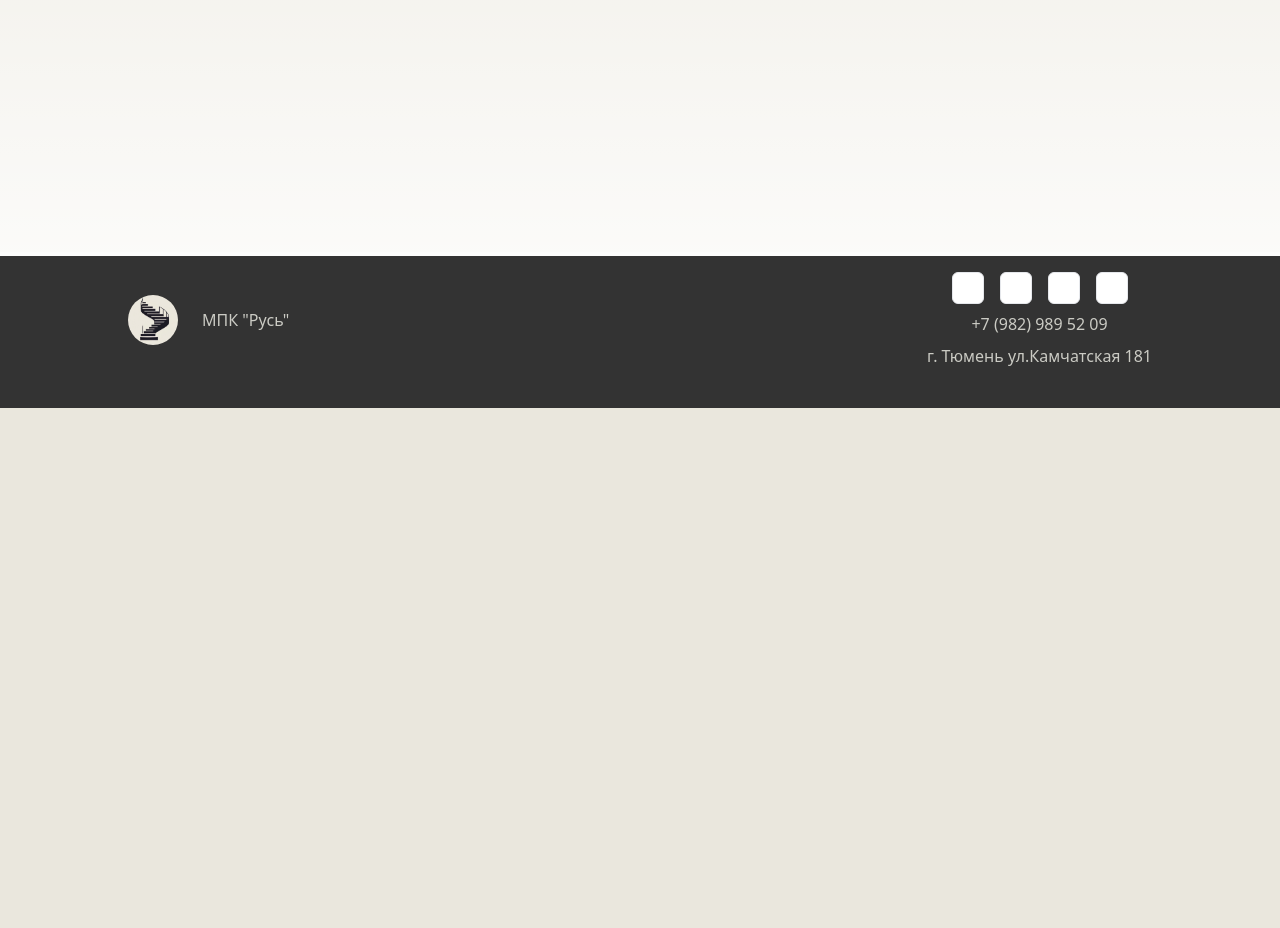
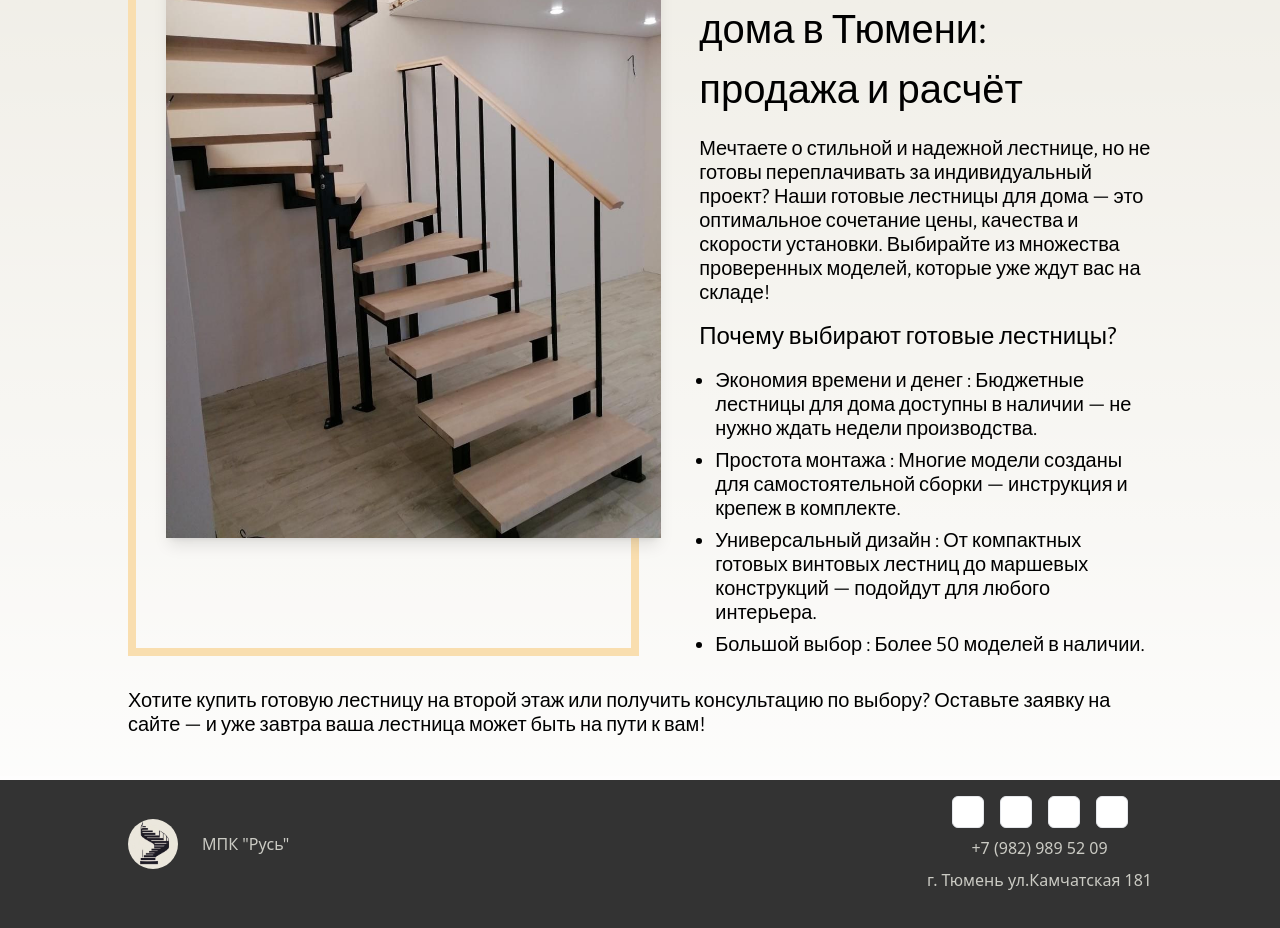
Before and after one commit to SadreevArtem/stairs_tmn, a Next.js app: page /econom in a window 1280 px wide. Before the commit this address had no page. Shown: the part 460-1388 px from the top of the page. Before the commit the page ends 868 px from the top, so only its background shows below. Built offline with nearby package versions, Linux system fonts and the light colour scheme; some icons are missing.

Commit message:
page-econom

```diff
--- /dev/null
+++ b/pages/econom/index.tsx
@@ -0,0 +1,115 @@
+import { AppHead } from "@/shared/components/AppHead";
+import { InfoCards } from "@/shared/components/InfoCards";
+import { Navigation } from "@/shared/components/Navigation/Navigation";
+import clsx from "clsx";
+import { Bitter } from "next/font/google";
+import Image from "next/image";
+
+const inter = Bitter({ subsets: ["latin"] });
+
+export default function Econom() {
+  const MetaData = {
+    title:
+      "Готовые Лестницы в Тюмени — Купить Бюджетные Лестницы для Дома и Дачи | МПК Русь",
+    description:
+      "Продаём готовые лестницы на второй этаж, винтовые лестницы и лестницы для дома в Тюмени. Бюджетные решения, расчёт лестниц, модели для самостоятельной сборки. Поможем выбрать и купить готовую лестницу.",
+    keywords: "Готовые лестницы, лестницы на второй этаж",
+  };
+
+  return (
+    <>
+      <AppHead
+        title={MetaData.title}
+        description={MetaData.description}
+        keywords={MetaData.keywords}
+      />
+
+      <div className={`flex flex-col justify-between ${inter.className}`}>
+        <div className="md:mt-[10px] mt-8">
+          <Navigation />
+          <div className="container">
+            <h1 className="md:text-[40px] max-md:text-xl max-md:mb-2 text-center"></h1>
+          </div>
+          <div className="container">
+            <div className="flex justify-end relative max-md:flex-col">
+              <div className="flex relative justify-center items-start border-8 border-[#f9deaf]">
+                <div
+                  className={clsx(
+                    "relative md:top-[30px] md:right-[-30px] top-[25px] right-[-25px] shadow-lg md:hidden"
+                  )}
+                >
+                  <Image
+                    width={560}
+                    height={750}
+                    src="/images/econom.jpeg"
+                    alt="лестница"
+                    className="top-0 left-0 right-0 bottom-0"
+                  />
+                </div>
+                <div
+                  className={clsx(
+                    "relative md:top-[30px] md:right-[-30px] top-[25px] right-[-25px] shadow-lg max-md:hidden"
+                  )}
+                >
+                  <Image
+                    width={560}
+                    height={750}
+                    src="/images/econom.jpeg"
+                    alt="лестница"
+                    className="top-0 left-0 right-0 bottom-0"
+                  />
+                </div>
+              </div>
+              <div className="w-[50%] ml-[60px] pt-[100px] max-md:pt-[45px] max-md:ml-[20px] max-md:w-full">
+                <h1 className="md:text-[40px] max-md:text-xl max-md:mb-2">
+                  Готовые лестницы для дома в Тюмени: продажа и расчёт
+                </h1>
+                <p className="text-lg my-4">
+                  Мечтаете о стильной и надежной лестнице, но не готовы
+                  переплачивать за индивидуальный проект? Наши готовые лестницы
+                  для дома — это оптимальное сочетание цены, качества и скорости
+                  установки. Выбирайте из множества проверенных моделей, которые
+                  уже ждут вас на складе!
+                </p>
+                <h3 className="text-xl mb-4">
+                  Почему выбирают готовые лестницы?
+                </h3>
+                <ul className="list-disc pl-4 text-lg flex flex-col gap-2 max-md:text-base w-full">
+                  <li>
+                    <p>
+                      Экономия времени и денег : Бюджетные лестницы для дома
+                      доступны в наличии — не нужно ждать недели производства.
+                    </p>
+                  </li>
+                  <li>
+                    <p>
+                      Простота монтажа : Многие модели созданы для
+                      самостоятельной сборки — инструкция и крепеж в комплекте.
+                    </p>
+                  </li>
+                  <li>
+                    <p>
+                      Универсальный дизайн : От компактных готовых винтовых
+                      лестниц до маршевых конструкций — подойдут для любого
+                      интерьера.
+                    </p>
+                  </li>
+                  <li>
+                    <p>Большой выбор : Более 50 моделей в наличии.</p>
+                  </li>
+                </ul>
+              </div>
+            </div>
+          </div>
+          <div className="container lg:mt-8">
+            <p className="text-lg my-4">
+              Хотите купить готовую лестницу на второй этаж или получить
+              консультацию по выбору? Оставьте заявку на сайте — и уже завтра
+              ваша лестница может быть на пути к вам!
+            </p>
+          </div>
+        </div>
+      </div>
+    </>
+  );
+}
--- a/pages/steel/index.tsx
+++ b/pages/steel/index.tsx
@@ -40,7 +40,7 @@ export default function Second() {
                   <Image
                     width={560}
                     height={750}
-                    src="/images/stairs11.jpg"
+                    src="/images/stairs11.JPG"
                     alt="лестница"
                     className="top-0 left-0 right-0 bottom-0"
                   />
@@ -53,7 +53,7 @@ export default function Second() {
                   <Image
                     width={560}
                     height={750}
-                    src="/images/stairs11.jpg"
+                    src="/images/stairs11.JPG"
                     alt="лестница"
                     className="top-0 left-0 right-0 bottom-0"
                   />
```
Also changed, not shown: public/images/econom.jpeg (added).
